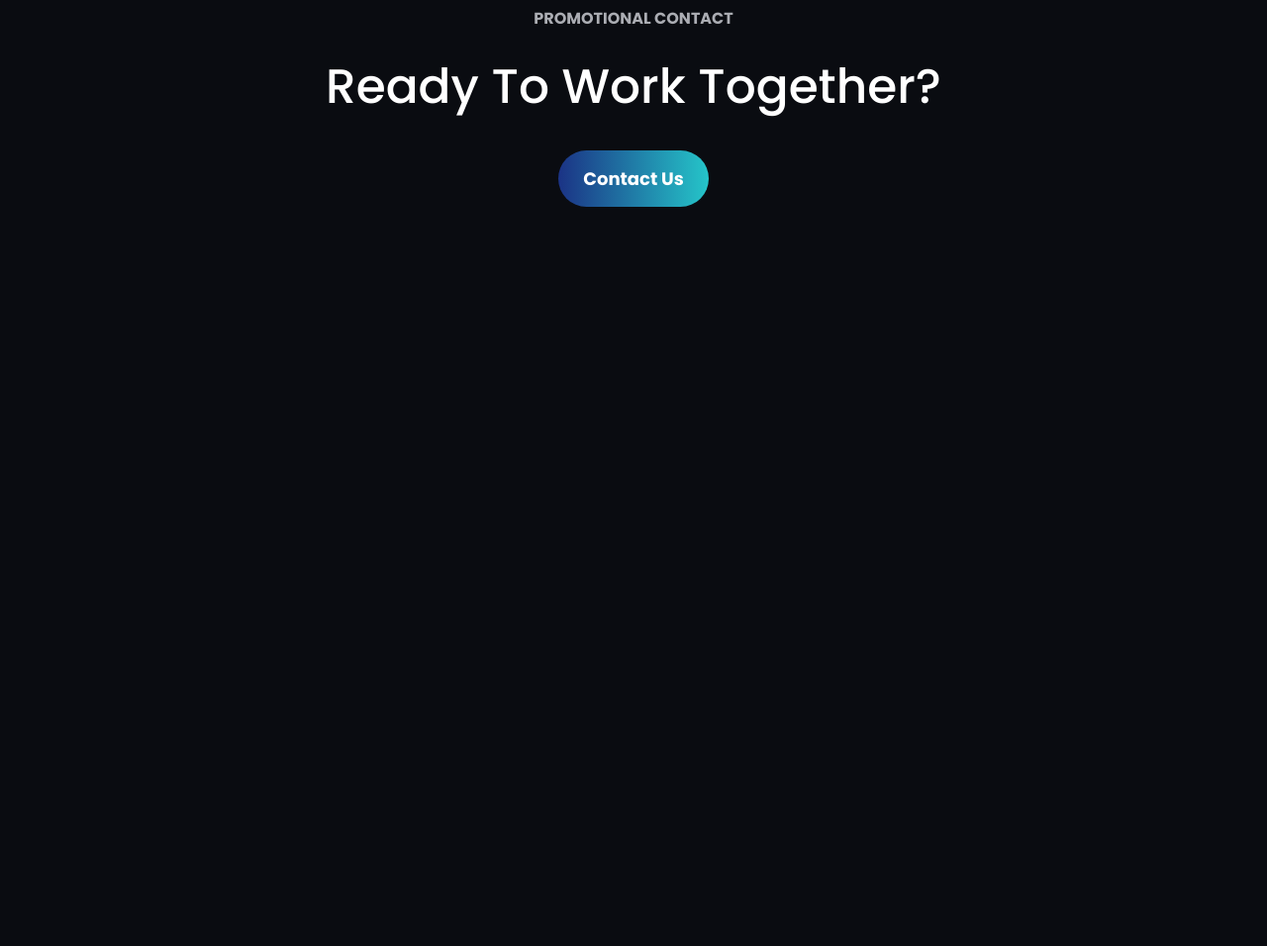
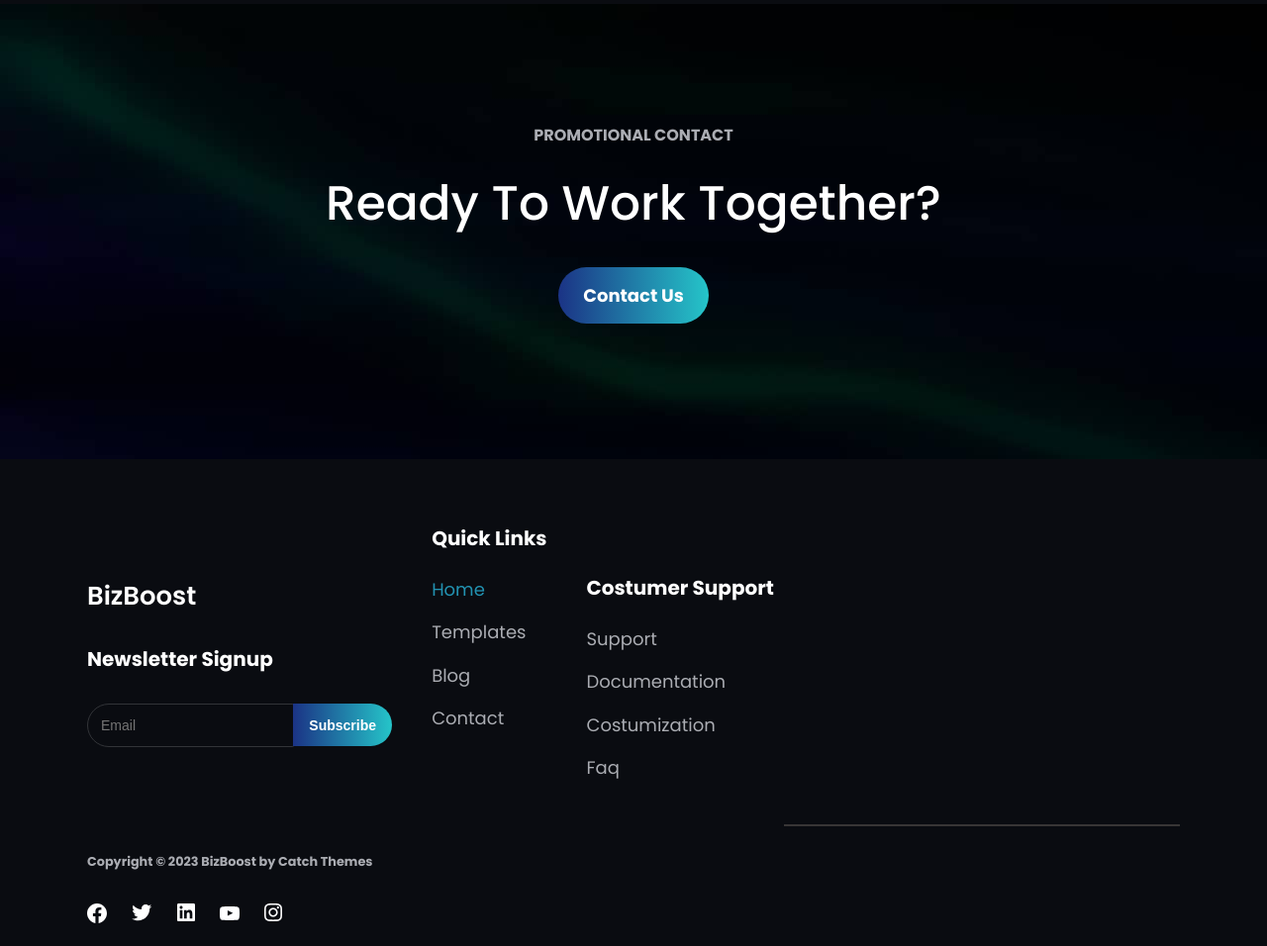
Before and after one commit to SGutierrez17/bizboost, a website: page index.html in a window 1280 px wide. Shown: the part 3045-4001 px from the top of the page at 99% size. Before the commit the page ends 3347 px from the top, so only its background shows below. Drawn offline with Linux system fonts and the light colour scheme.

Commit message:
initial-footer

```diff
--- a/index.html
+++ b/index.html
@@ -221,14 +221,10 @@
             </div>
           </div>
         </section>
+      </section>
+    </section>
     <section class="promotional-contact">
       <div class="contact">
-            <!-- <figure>
-              <img
-                src="/src/images/promotional-contact.jpg"
-                alt="promotional-contact"
-              />
-            </figure> -->
         <h5>PROMOTIONAL CONTACT</h5>
         <h2>Ready To Work Together?</h2>
         <div class="cta">
@@ -236,12 +232,63 @@
         </div>
       </div>
     </section>
-      </section>
-    </section>
 
     <!-- footer -->
-    <!-- Se crea una <section> que contenga a contact us y footer
-  Para contact us esta contenido en <address>
-  <footer> sera el ultimo contenedor del proyecto -->
+
+    <section class="blocks">
+      <footer>
+        <div>
+          <ul class="footer-newsletter">
+            <li>
+              <a href="#"><h6>BizBoost</h6></a>
+            </li>
+            <li><h4>Newsletter Signup</h4></li>
+            <div>
+              <input type="email" name="email" id="email" placeholder="Email" />
+              <button class="button-gradient email-button">Subscribe</button>
+              <br />
+              <br />
+              <br />
+            </div>
+          </ul>
+        </div>
+        <div>
+          <ul class="footer-links">
+            <li><h4 class="footer-quick-links">Quick Links</h4></li>
+            <li>
+              <a href="#" class="footer-selected">Home</a>
+            </li>
+            <li><a href="#">Templates</a></li>
+            <li><a href="#">Blog</a></li>
+            <li><a href="#">Contact</a></li>
+          </ul>
+        </div>
+        <div>
+          <ul class="footer-support">
+            <li><h4 class="footer-costumer-support">Costumer Support</h4></li>
+            <li><a href="#">Support</a></li>
+            <li><a href="#">documentation</a></li>
+            <li><a href="#">Costumization</a></li>
+            <li><a href="#">Faq</a></li>
+          </ul>
+        </div>
+        <span class="footer-underline"></span>
+      </footer>
+
+      <div class="footer-copyright">
+        <ul>
+          <li>
+            <h5>Copyright © 2023 BizBoost by Catch Themes</h5>
+          </li>
+        </ul>
+        <ul class="footer-social">
+          <li><img src="src/images/fb.svg" alt="facebook" /></li>
+          <li><img src="src/images/tw.svg" alt="twitter" /></li>
+          <li><img src="src/images/in.svg" alt="linkedIn" /></li>
+          <li><img src="src/images/yt.svg" alt="youtube" /></li>
+          <li><img src="src/images/ig.svg" alt="instagram" /></li>
+        </ul>
+      </div>
+    </section>
   </body>
 </html>
--- a/src/index.css
+++ b/src/index.css
@@ -140,7 +140,7 @@ h3 {
 }
 
 h4 {
-  font-size: 1.1em;
+  font-size: 1em;
   font-weight: var(--bold);
   line-height: 1em;
 }
@@ -405,11 +405,91 @@ main > * {
 
 .promotional-contact {
   text-align: center;
-  margin: 100px 0;
+  margin: 50px 0;
+  background-image: url(/src/images/promotional-contact.jpg);
+  max-width: 100%;
+  height: 350px;
+  padding: 60px 0;
 }
 
 .promotional-contact h2 {
   padding: 10px 0 40px 0;
+}
+
+/* Footer-section */
+
+footer {
+  display: flex;
+  flex-direction: column;
+}
+
+#email {
+  font-size: 0.7em;
+  padding: 13px;
+  background-color: transparent;
+  border-radius: 4px;
+  color: #ffffff;
+  border: 1px solid var(--border-color);
+  border-bottom-left-radius: 30px;
+  border-top-left-radius: 30px;
+  width: 210px;
+}
+
+.email-button {
+  font-size: 0.7em;
+  border-top-left-radius: 0px;
+  border-bottom-left-radius: 0px;
+  border-top-right-radius: 30px;
+  border-bottom-right-radius: 30px;
+  border: 0;
+  padding: 14px 16px 13.5px;
+  margin-left: -7px;
+}
+
+.footer-selected {
+  color: var(--hover-color);
+}
+
+.footer-newsletter {
+  flex-direction: column;
+  gap: 35px;
+}
+
+.footer-links {
+  margin-top: -30px;
+  flex-direction: column;
+}
+
+.footer-support {
+  flex-direction: column;
+}
+
+.footer-links .footer-quick-links {
+  margin-bottom: 20px;
+}
+
+.footer-costumer-support {
+  margin-bottom: 20px;
+}
+
+.footer-copyright {
+  font-size: 0.8em;
+  display: flex;
+  flex-direction: column;
+  margin-top: 10px;
+}
+
+.footer-copyright .footer-social {
+  gap: 25px;
+}
+
+span.footer-underline {
+  margin-left: -30px;
+  width: 400px;
+  padding-bottom: 8px;
+  font-size: 0.8em;
+  border-bottom: 2px solid var(--border-margin);
+  position: relative;
 }
 
 /*=======================================
@@ -604,12 +684,19 @@ main > * {
     padding: 35px 35px;
     flex: 1;
   }
+
+  .promotional-contact {
+    text-align: center;
+    margin: 100px 0;
+    background-image: url(/src/images/promotional-contact.jpg);
+    max-width: 100%;
+    height: 460px;
+    padding: 120px 0;
+  }
+
+  footer {
+    display: flex;
+    flex-direction: row;
+    justify-content: space-between;
+  }
 }
-
-/*=======================================
-  MOBILE FIRST
-=========================================*/
-
-/*=======================================
-  DESKTOP BREAKPOINTS
-=========================================*/
```
Lines whose indentation alone changed are shown as unchanged.
